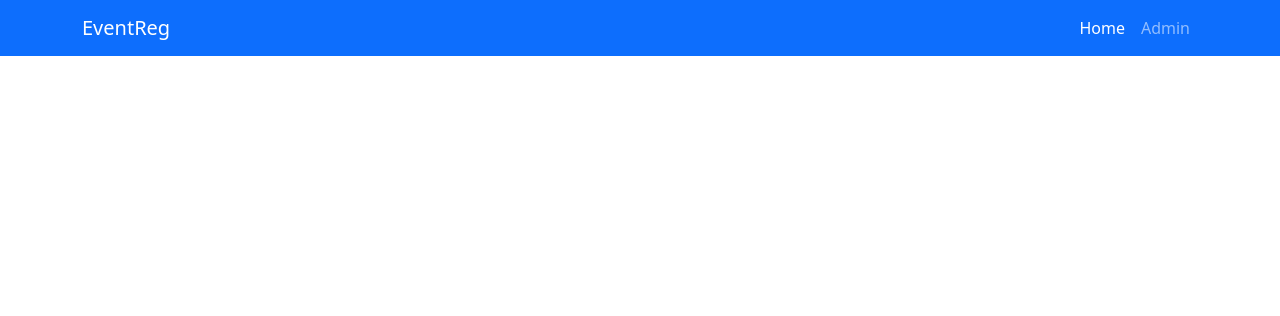
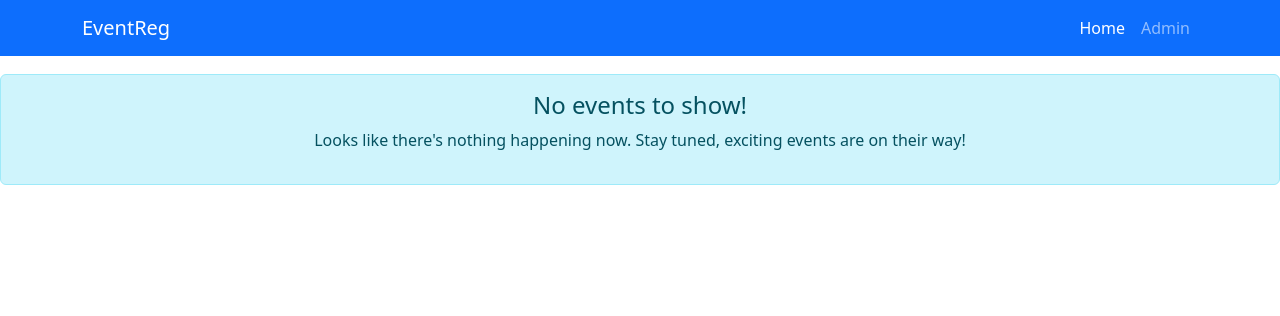
Before and after one commit to Sricharan-V/event_registration, a Flask app: page / in a window 1280 px wide. Shown: the top 316 px of the page. Run offline with Flask 3, Linux system fonts and the light colour scheme; data that the repository does not hold is empty.

Commit message:
Updated index for when there are no events

```diff
--- a/templates/index.html
+++ b/templates/index.html
@@ -12,7 +12,6 @@
 </head>
 
 <body>
-
   <!-- Navbar -->
   <nav class="navbar navbar-expand-lg navbar-dark bg-primary fixed-top">
     <div class="container">
@@ -30,6 +29,9 @@
       </div>
     </div>
   </nav>
+
+
+  {% if events %}
 
   <!-- Main Content -->
   <section class="container mt-5">
@@ -51,6 +53,13 @@
     </div>
   </section>
 
+  {% else %}
+  <div class="alert alert-info text-center mt-4" role="alert">
+    <h4>No events to show!</h4>
+    <p>Looks like there's nothing happening now. Stay tuned, exciting events are on their way!</p>
+  </div>
+  {% endif %}
+
   <!-- Bootstrap JS Bundle and Popper -->
   <script src="https://cdn.jsdelivr.net/npm/bootstrap@5.3.0/dist/js/bootstrap.bundle.min.js"></script>
 
```
